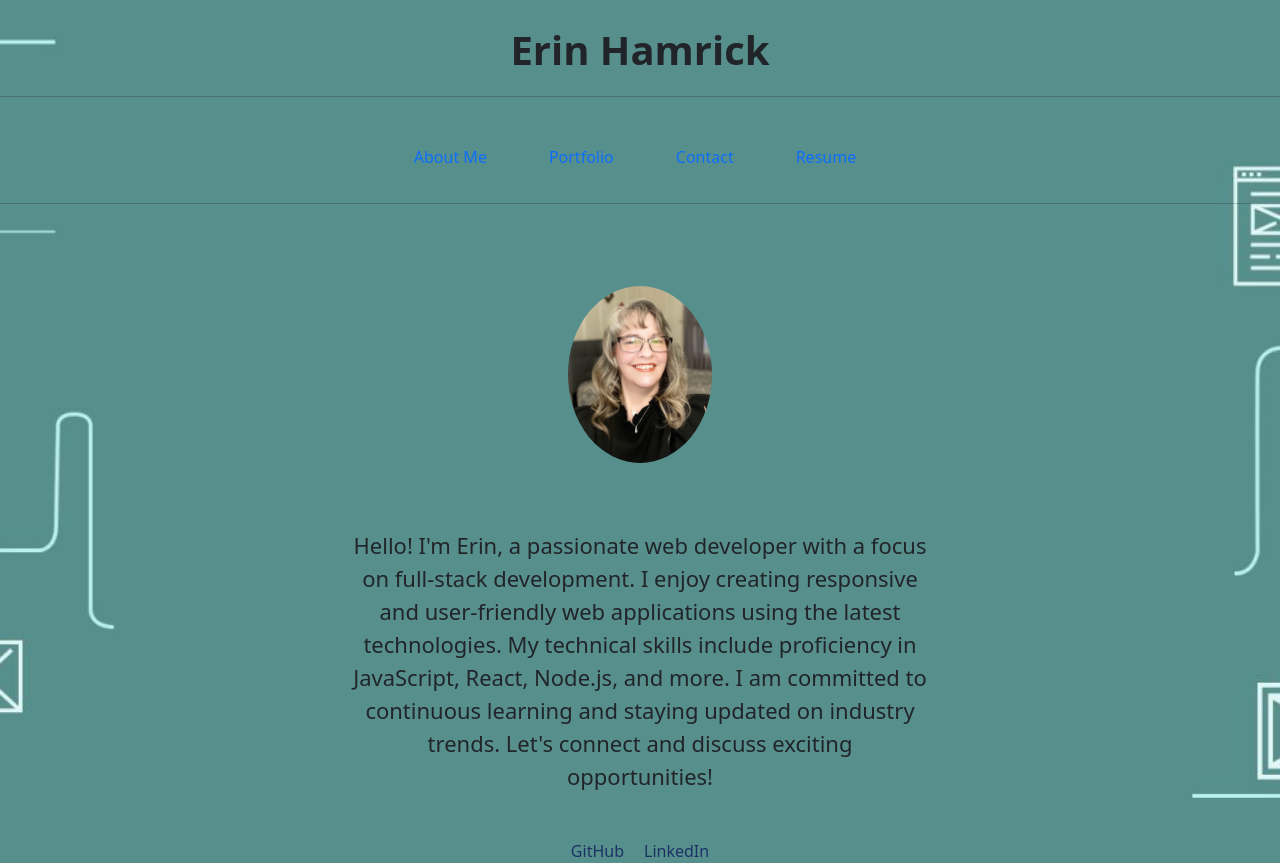
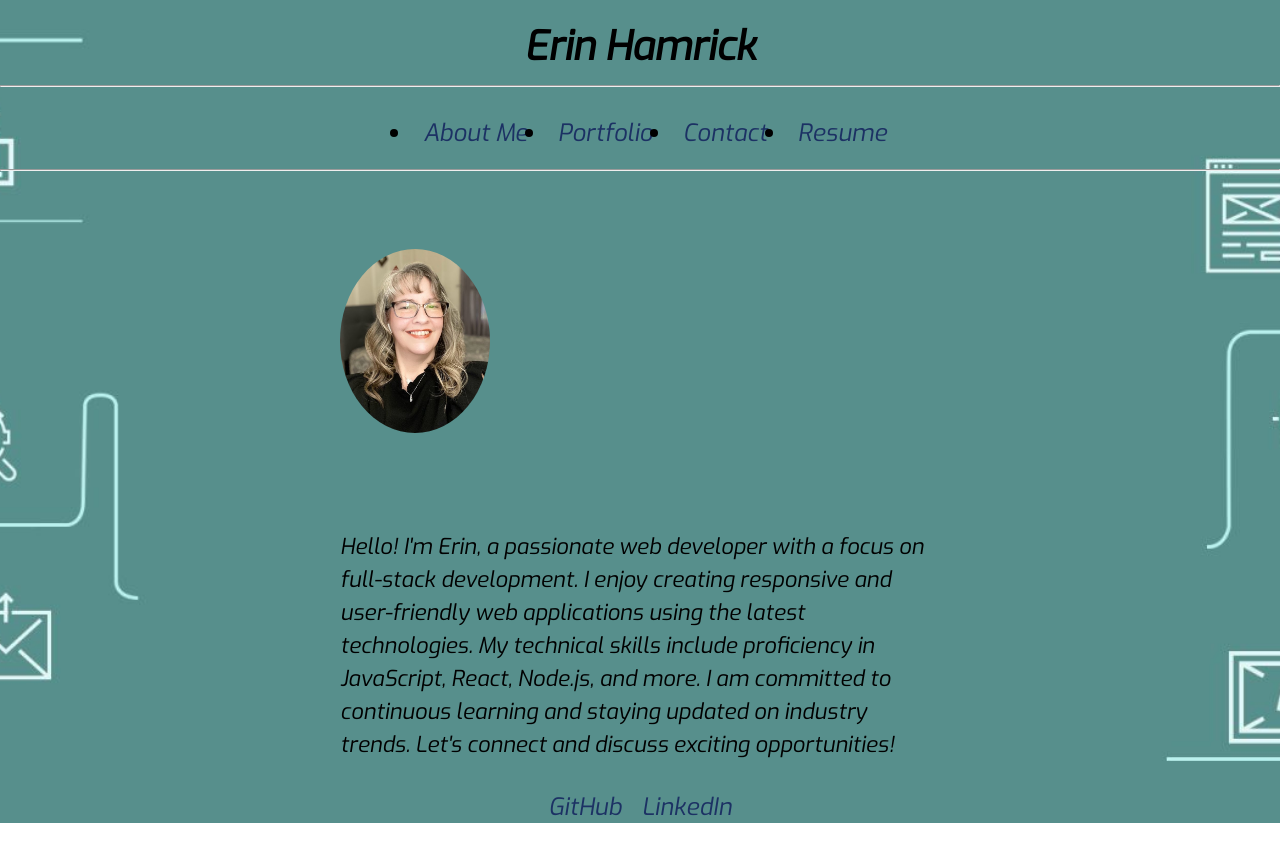
Before and after one commit to ErinHamrick/REACT-portfolio, a React (Vite) app: page / in a window 1280 px wide. After the commit the page ends 823 px from the top, so only its background shows below. Built offline with nearby package versions, Linux system fonts and the light colour scheme.

Commit message:
commented out bootstrap. Troubleshooting styling issues

```diff
--- a/index.html
+++ b/index.html
@@ -23,7 +23,7 @@
 			rel="stylesheet"
 			href="/src/App.css" />
 
-		<title>Vite + React</title>
+		<title>Erin Hamrick</title>
 	</head>
 	<body>
 		<div id="root"></div>
--- a/src/App.css
+++ b/src/App.css
@@ -13,14 +13,14 @@ body {
 	height: 100%;
 }
 
-.nav {
+.navigation {
 	margin-top: 30px;
 	margin-bottom: 20px;
 	display: flex;
 	justify-content: center;
 }
 
-.nav .nav-item {
+.navigation .navItem {
 	margin-right: 10px;
 }
 
--- a/src/components/NavLinks.jsx
+++ b/src/components/NavLinks.jsx
@@ -12,11 +12,11 @@ function NavLinks() {
 	];
 
 	return (
-		<ul className='nav'>
+		<ul className='navigation'>
 			{links.map((link, index) => (
 				<li
 					key={index}
-					className='nav-item'>
+					className='navItem'>
 					<Link
 						to={link.to}
 						className={
--- a/src/main.jsx
+++ b/src/main.jsx
@@ -1,7 +1,7 @@
 import React from 'react';
 import ReactDOM from 'react-dom';
 import { createBrowserRouter, RouterProvider } from 'react-router-dom';
-import 'bootstrap/dist/css/bootstrap.min.css';
+// import 'bootstrap/dist/css/bootstrap.min.css';
 import './App.css';
 import App from './App';
 import Error from './components/Error';
```
